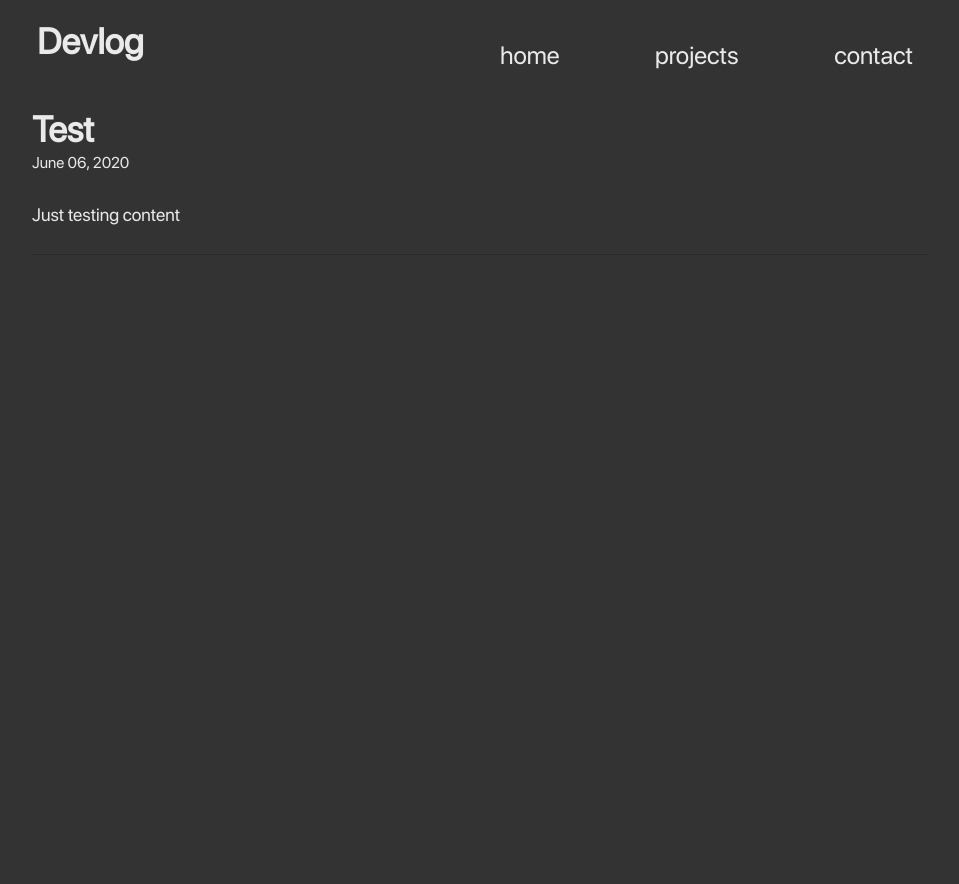
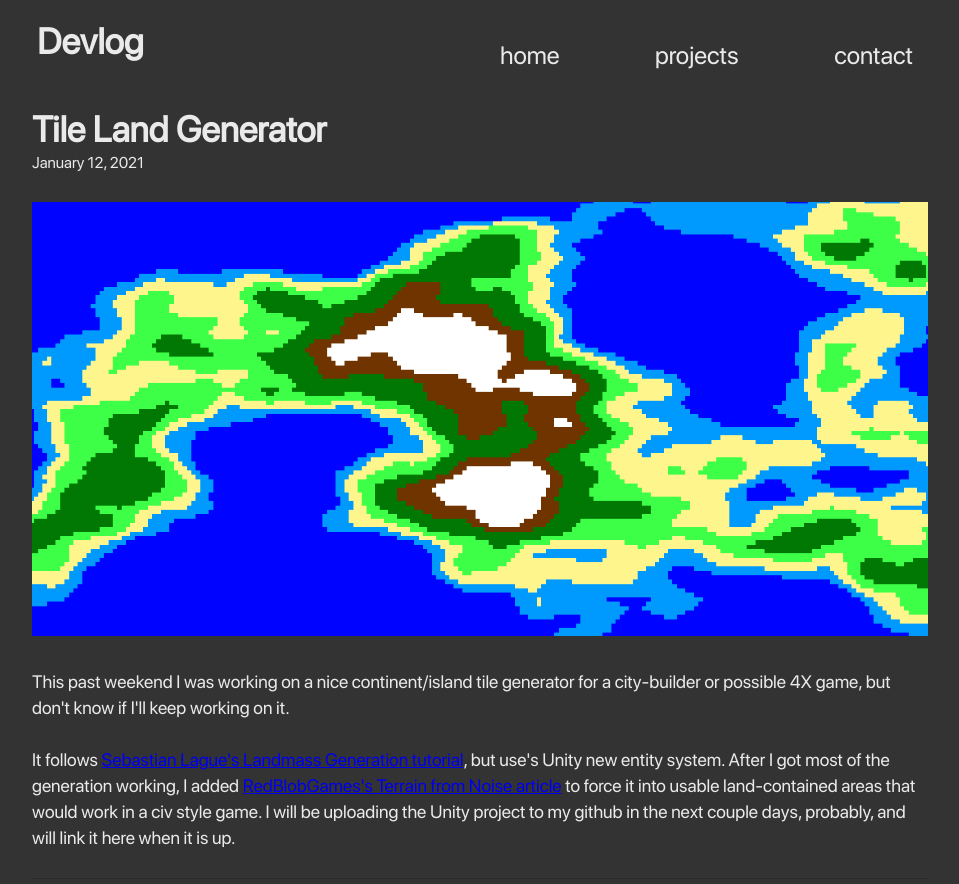
Before and after one commit to brandonwbenbow/portfolio, a Gatsby site: page /devlog/testpost/ in a window 1280 px wide. Shown: the whole page, without its empty margins (160-1119 px from the left). Before the commit the page ends 800 px from the top, so only its background shows below. Built offline with nearby package versions, Linux system fonts and the light colour scheme; Gatsby itself is replaced by a stand-in of ours; some packages are replaced by stand-ins of ours.

Commit message:
Update Blog “testpost”

```diff
--- a/content/devlog/testpost.md
+++ b/content/devlog/testpost.md
@@ -1,7 +1,12 @@
 ---
-path: test-post
-date: 2020-06-06T01:22:55.506Z
-title: Test
-description: description
+path: tile-land-generator
+date: 2021-01-12T02:22:55.506Z
+title: Tile Land Generator
+description: Generate continents and islands in unity using Perlin noise and
+  distance algorithms.
 ---
-Just testing content
+![landmass generation](../assets/landmass-generation.gif "Landmass Generation")
+
+This past weekend I was working on a nice continent/island tile generator for a city-builder or possible 4X game, but don't know if I'll keep working on it.
+
+It follows [Sebastian Lague's Landmass Generation tutorial](https://www.youtube.com/watch?v=wbpMiKiSKm8), but use's Unity new entity system. After I got most of the generation working, I added [RedBlobGames's Terrain from Noise article](https://www.redblobgames.com/maps/terrain-from-noise/#islands) to force it into usable land-contained areas that would work in a civ style game. I will be uploading the Unity project to my github in the next couple days, probably, and will link it here when it is up.
```
Also changed, not shown: content/assets/landmass-generation.gif (added).
